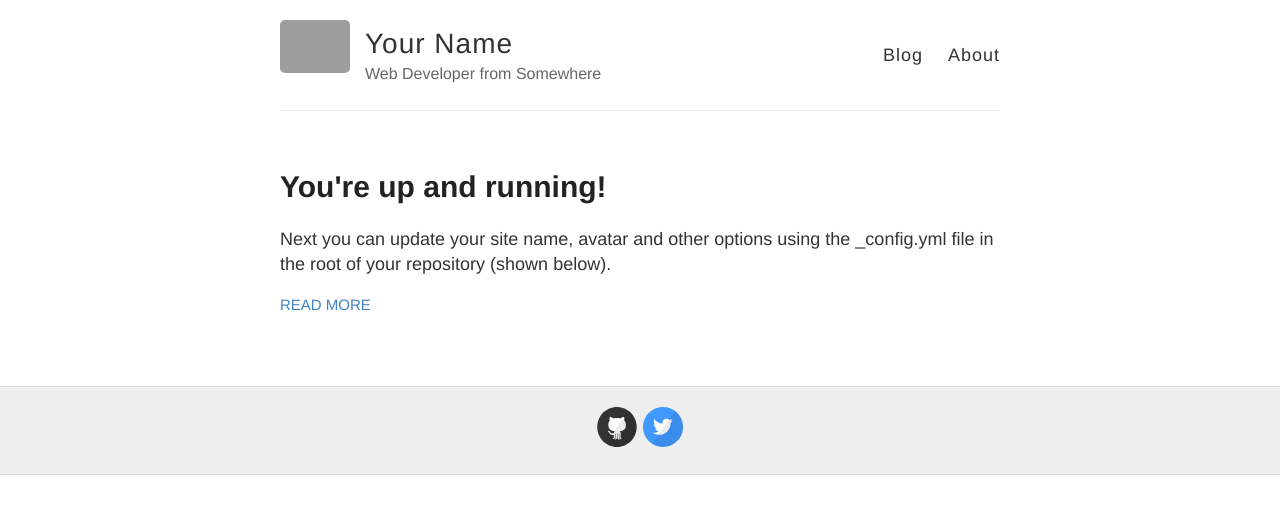
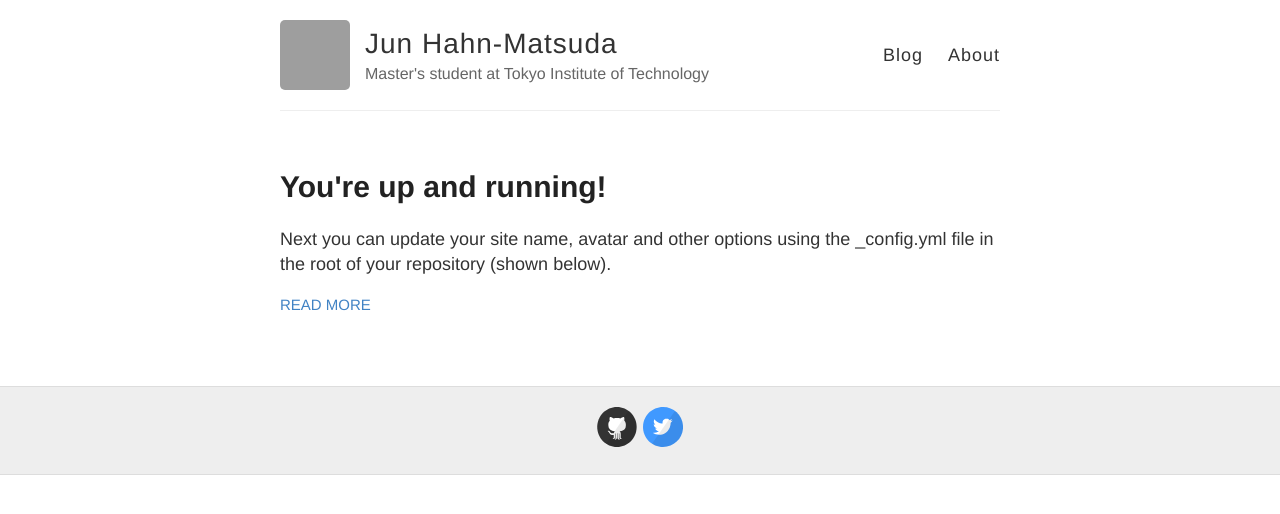
Before and after one commit to TangoEnSkai/tangoenskai.github.io, a Jekyll site: the page built from index.html, in a window 1280 px wide. Shown: the top 514 px of the page. Built offline with Jekyll 4.4.1, drawn with Linux system fonts in a browser that asks for light colours; grey boxes are pictures that could not be loaded.

Commit message:
Add minimum personal bio info

```diff
--- a/_config.yml
+++ b/_config.yml
@@ -3,13 +3,13 @@
 #
 
 # Name of your site (displayed in the header)
-name: Your Name
+name: Jun Hahn-Matsuda
 
 # Short bio or description (displayed in the header)
-description: Web Developer from Somewhere
+description: Master's student at Tokyo Institute of Technology
 
 # URL of your avatar or profile pic (you could use your GitHub profile pic)
-avatar: https://raw.githubusercontent.com/barryclark/jekyll-now/master/images/jekyll-logo.png
+avatar: https://avatars3.githubusercontent.com/u/21152231?s=400&u=6ea6b46d80d12dccfd28388131e634a77b25a23e&v=4
 
 #
 # Flags below are optional
@@ -21,7 +21,7 @@ footer-links:
   email:
   facebook:
   flickr:
-  github: barryclark/jekyll-now
+  github: tangoenskai
   instagram:
   linkedin:
   pinterest:
```
